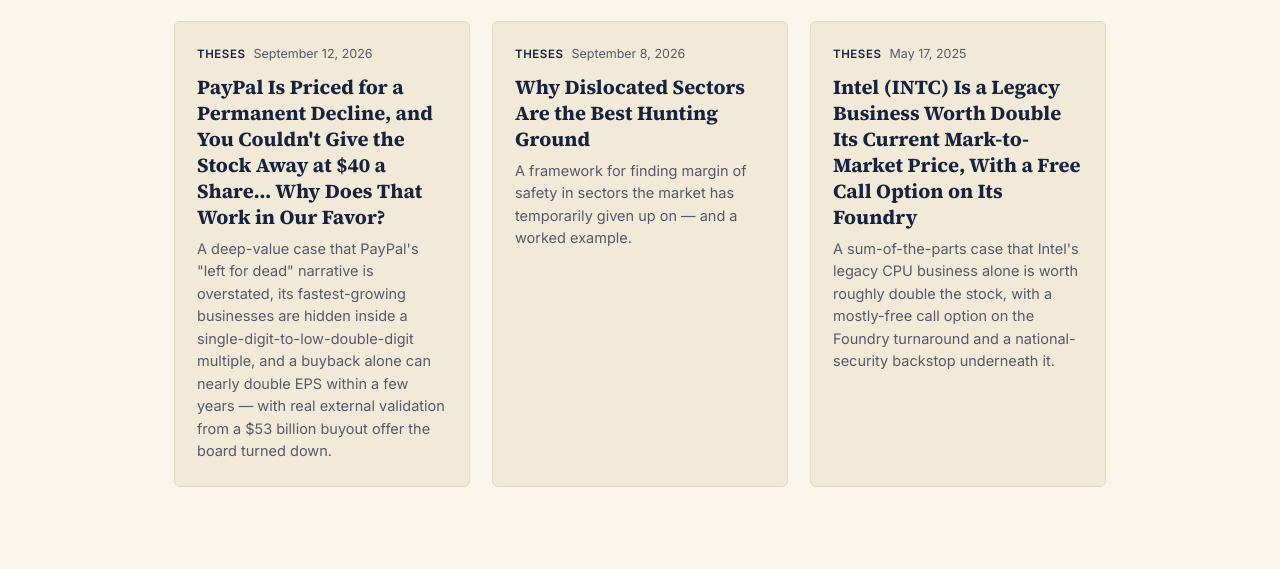
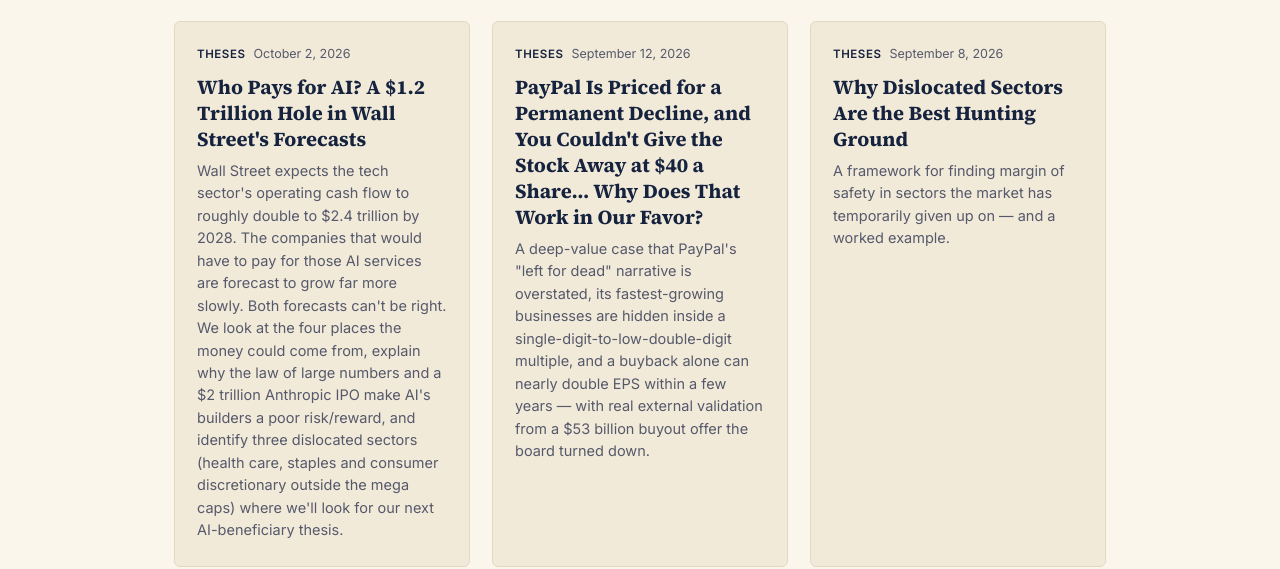
Before and after one commit to ecamhis0/axia-research, a plain HTML site: page docs/theses/index.html in a window 1280 px wide. Shown: the part 263-832 px from the top of the page. Drawn offline with Linux system fonts and the light colour scheme.

Commit message:
Add 'Who Pays for AI?' to Theses page

```diff
--- a/docs/theses/index.html
+++ b/docs/theses/index.html
@@ -45,6 +45,13 @@
   <p class="page-lede">Long-form investment cases: the setup, the variant view, and the margin of safety.</p>
   <div class="card-grid">
     <article class="card">
+  <a href="/theses/who-pays-for-ai/" class="card-link">
+    <p class="card-meta"><span class="tag tag-theses">Theses</span> <time datetime="2026-10-02">October 2, 2026</time></p>
+    <h3 class="card-title">Who Pays for AI? A $1.2 Trillion Hole in Wall Street&#x27;s Forecasts</h3>
+    <p class="card-summary">Wall Street expects the tech sector&#x27;s operating cash flow to roughly double to $2.4 trillion by 2028. The companies that would have to pay for those AI services are forecast to grow far more slowly. Both forecasts can&#x27;t be right. We look at the four places the money could come from, explain why the law of large numbers and a $2 trillion Anthropic IPO make AI&#x27;s builders a poor risk/reward, and identify three dislocated sectors (health care, staples and consumer discretionary outside the mega caps) where we&#x27;ll look for our next AI-beneficiary thesis.</p>
+  </a>
+</article>
+<article class="card">
   <a href="/theses/paypal-priced-for-a-permanent-decline/" class="card-link">
     <p class="card-meta"><span class="tag tag-theses">Theses</span> <time datetime="2026-09-12">September 12, 2026</time></p>
     <h3 class="card-title">PayPal Is Priced for a Permanent Decline, and You Couldn&#x27;t Give the Stock Away at $40 a Share... Why Does That Work in Our Favor?</h3>
```
